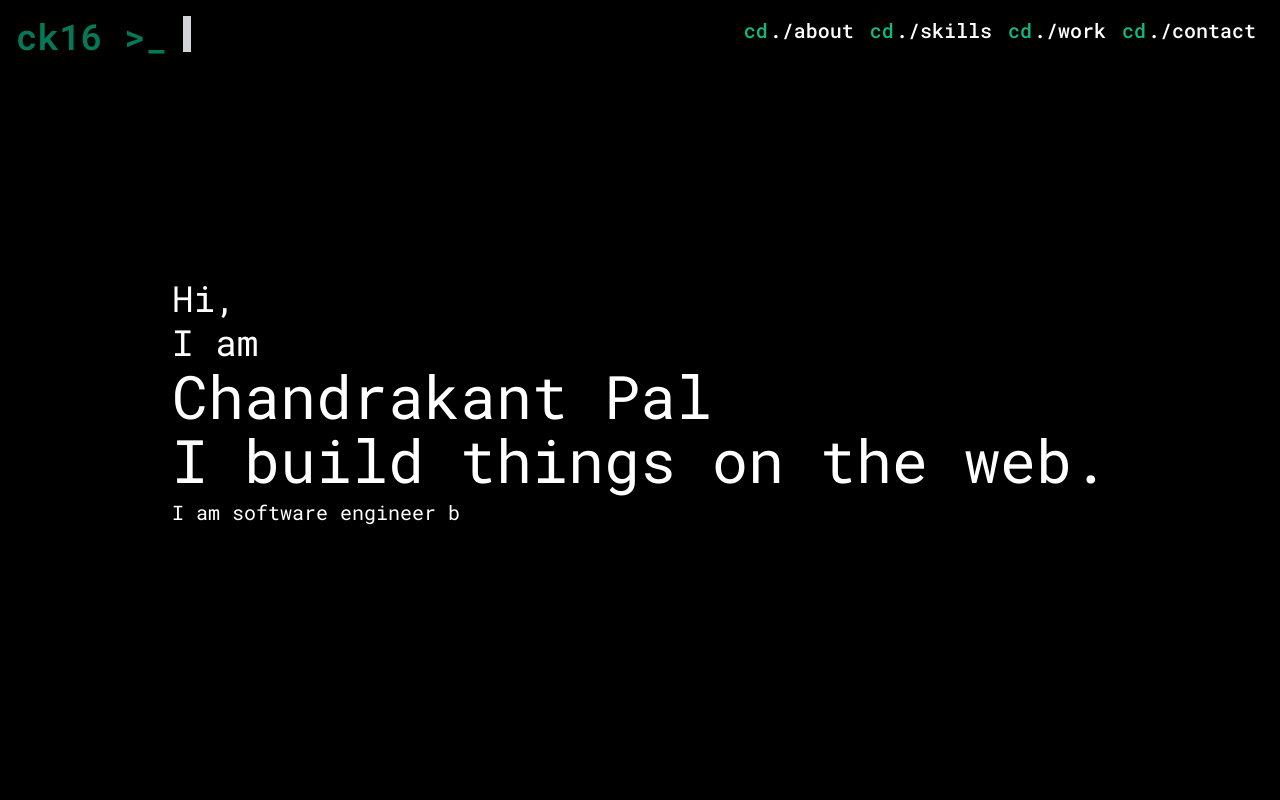
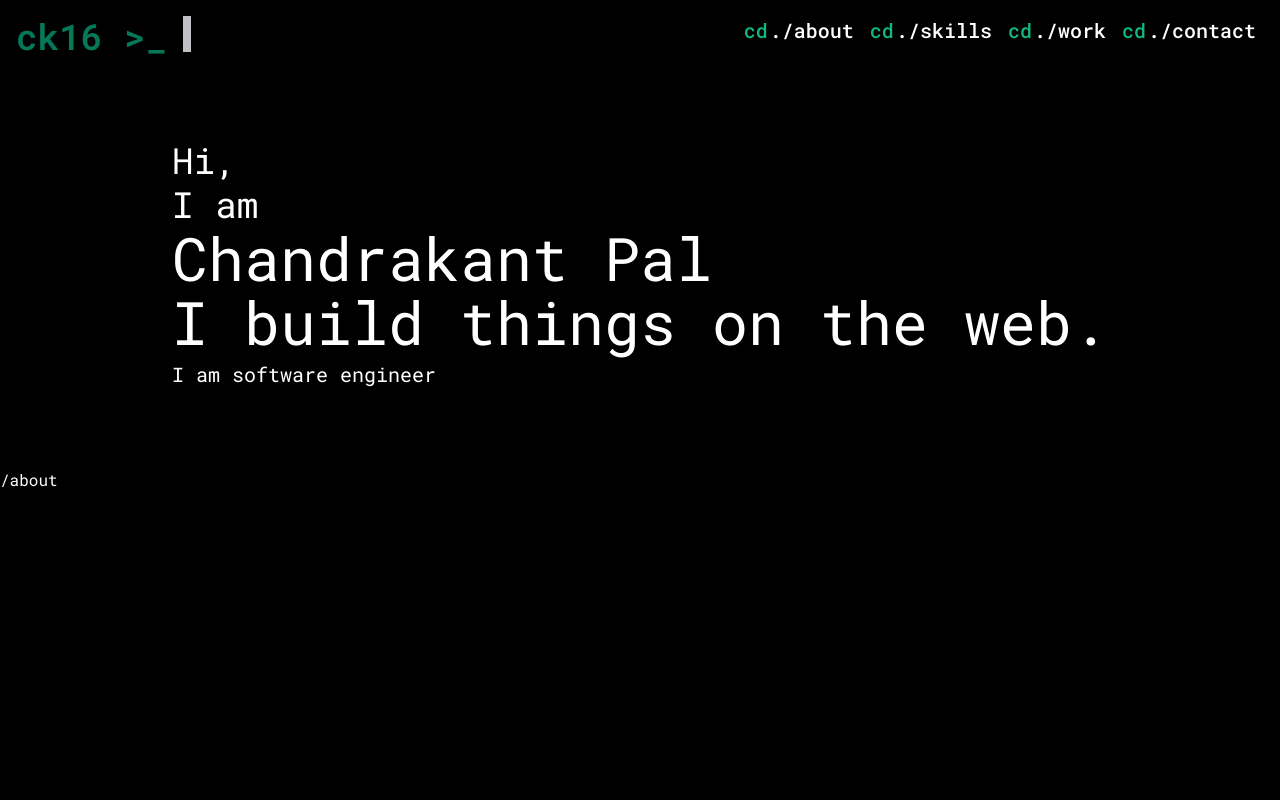
Before and after one commit to ChandrakantPal/ck16dev, a Next.js app: page / in a window 1280 px wide. Shown: the top 800 px of the page. Built offline with nearby package versions, Linux system fonts and the light colour scheme.

Commit message:
container and padding added

```diff
--- a/components/Introduction.tsx
+++ b/components/Introduction.tsx
@@ -1,9 +1,10 @@
 import Typist from 'react-typist'
+import Image from 'next/image'
 
 const Introduction = () => {
   return (
-    <section className="flex flex-col items-center justify-center w-full h-screen mx-auto">
-      <div className="text-left whitespace-nowrap">
+    <section className="flex flex-col items-center justify-center mt-14">
+      <div className="px-20 py-20 text-left">
         <Typist cursor={{ show: false }}>
           <p className="mt-1 text-lg md:text-4xl">Hi,</p>
         </Typist>
@@ -15,12 +16,14 @@
         <Typist cursor={{ show: false }}>
           <Typist.Delay ms={2500} />
           <p className="mt-1 text-xl md:text-6xl">I build things on the web.</p>
-          <p className="mt-2 text-xl">
-            I am software engineer based out Goa, India. <br /> Tech enthusiast,
-            constantly learning some new tech out there.
-            <br /> History buff,
-            <br /> Movie buff.
-          </p>
+          <div className="max-w-sm md:w-full">
+            <p className="mt-2 text-xs md:text-xl">
+              I am software engineer based out Goa, India. <br /> Tech
+              enthusiast, constantly learning some new tech out there.
+              <br /> History buff,
+              <br /> Movie buff.
+            </p>
+          </div>
         </Typist>
       </div>
     </section>
```
